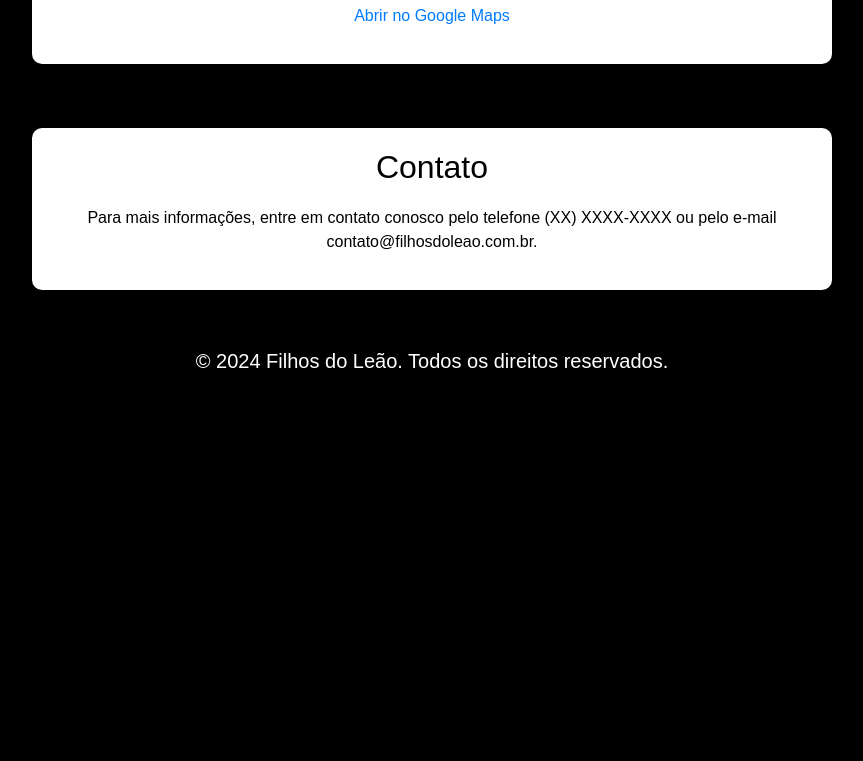
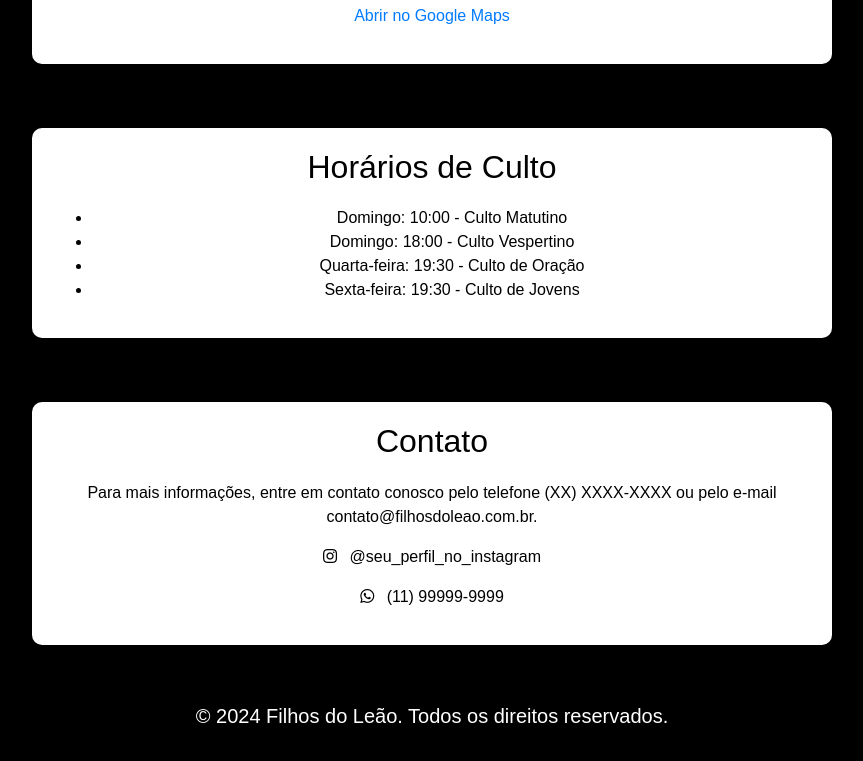
Before and after one commit to Lucas-dev98/FilhosDoLeao, a website: page index.html in a window 1280 px wide. Shown: the part 1708-2469 px from the top of the page, without its empty margins (208-1071 px from the left). Before the commit the page ends 2136 px from the top, so only its background shows below. Drawn offline with nearby package versions, Linux system fonts and the light colour scheme.

Commit message:
updating new functions

```diff
--- a/index.html
+++ b/index.html
@@ -4,8 +4,10 @@
     <meta charset="UTF-8">
     <meta name="viewport" content="width=device-width, initial-scale=1.0">
     <title>Filhos do Leão</title>
+    <link rel="icon" href="./images/logo/logo.png" sizes="128x128" type="image/png">
     <link href="https://stackpath.bootstrapcdn.com/bootstrap/4.5.2/css/bootstrap.min.css" rel="stylesheet">
     <link rel="stylesheet" href="styles.css">
+    <link rel="stylesheet" href="https://cdnjs.cloudflare.com/ajax/libs/font-awesome/5.15.4/css/all.min.css">
 </head>
 <body>
     <header class="header d-flex align-items-center p-3">
@@ -64,9 +66,28 @@
             </iframe>
             <p><a href="https://www.google.com/maps/dir/?api=1&destination=Comunidade+Evang%C3%A9lica+Filhos+do+Le%C3%A3o" target="_blank">Abrir no Google Maps</a></p>
         </section>
+        <section id="horarios" class="horarios-section mt-4">
+            <h2>Horários de Culto</h2>
+            <ul>
+                <li>Domingo: 10:00 - Culto Matutino</li>
+                <li>Domingo: 18:00 - Culto Vespertino</li>
+                <li>Quarta-feira: 19:30 - Culto de Oração</li>
+                <li>Sexta-feira: 19:30 - Culto de Jovens</li>
+            </ul>
+        </section>
         <section id="contato" class="contact-section mt-4">
             <h2>Contato</h2>
             <p>Para mais informações, entre em contato conosco pelo telefone (XX) XXXX-XXXX ou pelo e-mail contato@filhosdoleao.com.br.</p>
+            <p>
+                <a href="https://www.instagram.com/seu_perfil_no_instagram" target="_blank">
+                    <i class="fab fa-instagram"></i> @seu_perfil_no_instagram
+                </a>
+            </p>
+            <p>
+                <a href="https://wa.me/5511999999999" target="_blank">
+                    <i class="fab fa-whatsapp"></i> (11) 99999-9999
+                </a>
+            </p>
         </section>
     </main>
     <footer class="text-center p-3">
--- a/styles.css
+++ b/styles.css
@@ -41,7 +41,8 @@ body {
 .intro-section,
 .location-section,
 .sobre-section,
-.contact-section {
+.contact-section,
+.horarios-section {
     width: 100%;
     max-width: 800px;
     margin: 40px auto; /* Adicionar espaço vertical entre as seções */
@@ -54,7 +55,8 @@ body {
 
 .location-section h2,
 .sobre-section h2,
-.contact-section h2 {
+.contact-section h2,
+.horarios-section h2 {
     margin-bottom: 20px;
     color: #000; /* Definir a cor do texto do título como preto */
 }
@@ -117,6 +119,19 @@ footer {
     padding: 10px;
     font-size: 14px;
     border-radius: 10px; /* Adicionar bordas arredondadas ao footer */
+}
+
+.contact-section a {
+    color: #000; /* Definir a cor do texto do link como preto */
+    text-decoration: none; /* Remover sublinhado do link */
+}
+
+.contact-section a:hover {
+    color: #007bff; /* Cor do link ao passar o mouse */
+}
+
+.contact-section i {
+    margin-right: 8px; /* Espaçamento entre o ícone e o texto */
 }
 
 /* Media Queries for extra small screens */
```
